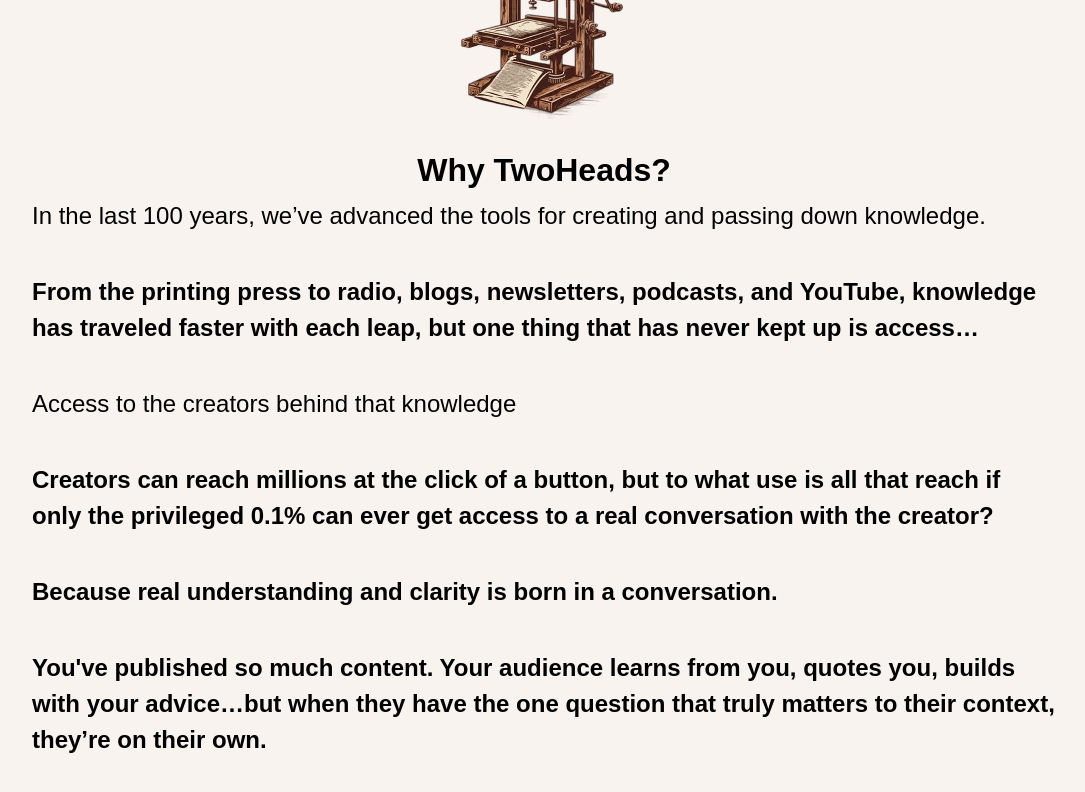
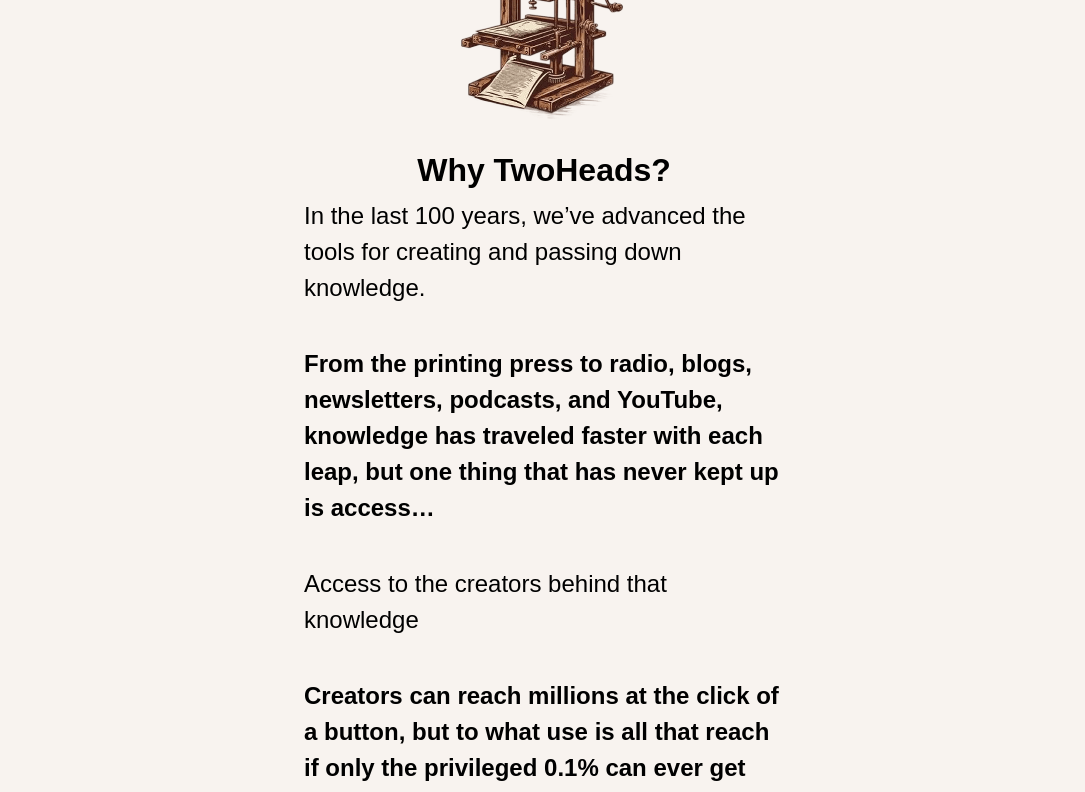
Before and after one commit to ope-oloyede/twoheads, a Next.js app: page / in a window 1280 px wide. Shown: the part 740-1532 px from the top of the page, without its empty margins (96-1181 px from the left). Built offline with nearby package versions, Linux system fonts and the light colour scheme.

Commit message:
fixed the why twoheads section

```diff
--- a/src/views/twoheads-home/components/why/page.tsx
+++ b/src/views/twoheads-home/components/why/page.tsx
@@ -9,14 +9,13 @@
         <section id="why-twoheads">
           <Printer />
         </section>
-
       </div>
-      <div className="mx-auto px-6 py-4 md:px-20 lg:px-32">
+      <div className="mx-auto px-4 sm:px-6 md:px-12 lg:px-100 py-4">
         <div className={styles.content}>
           {/* <section id="why-twoheads"> */}
-            <div className={styles.header}>
-              <h1>Why TwoHeads?</h1>
-            </div>
+          <div className={styles.header}>
+            <h1>Why TwoHeads?</h1>
+          </div>
           {/* </section> */}
 
           <div className={styles.body}>
```
